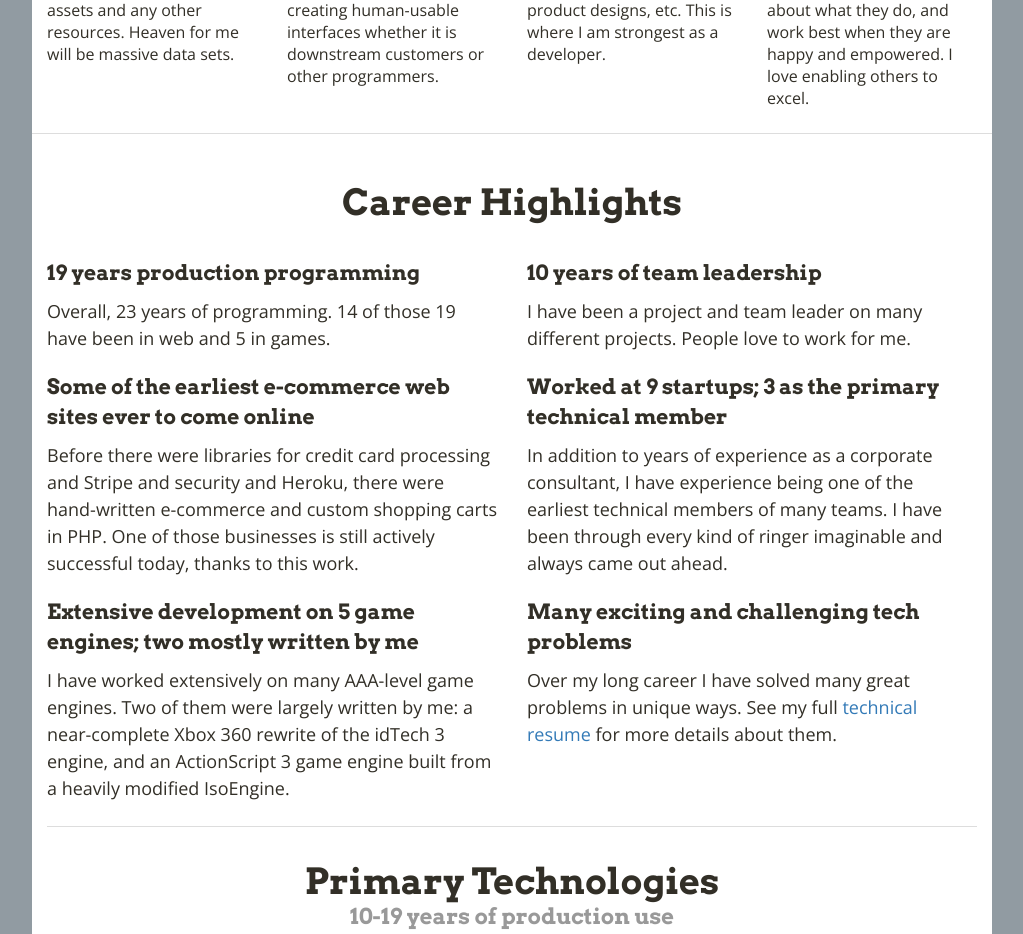
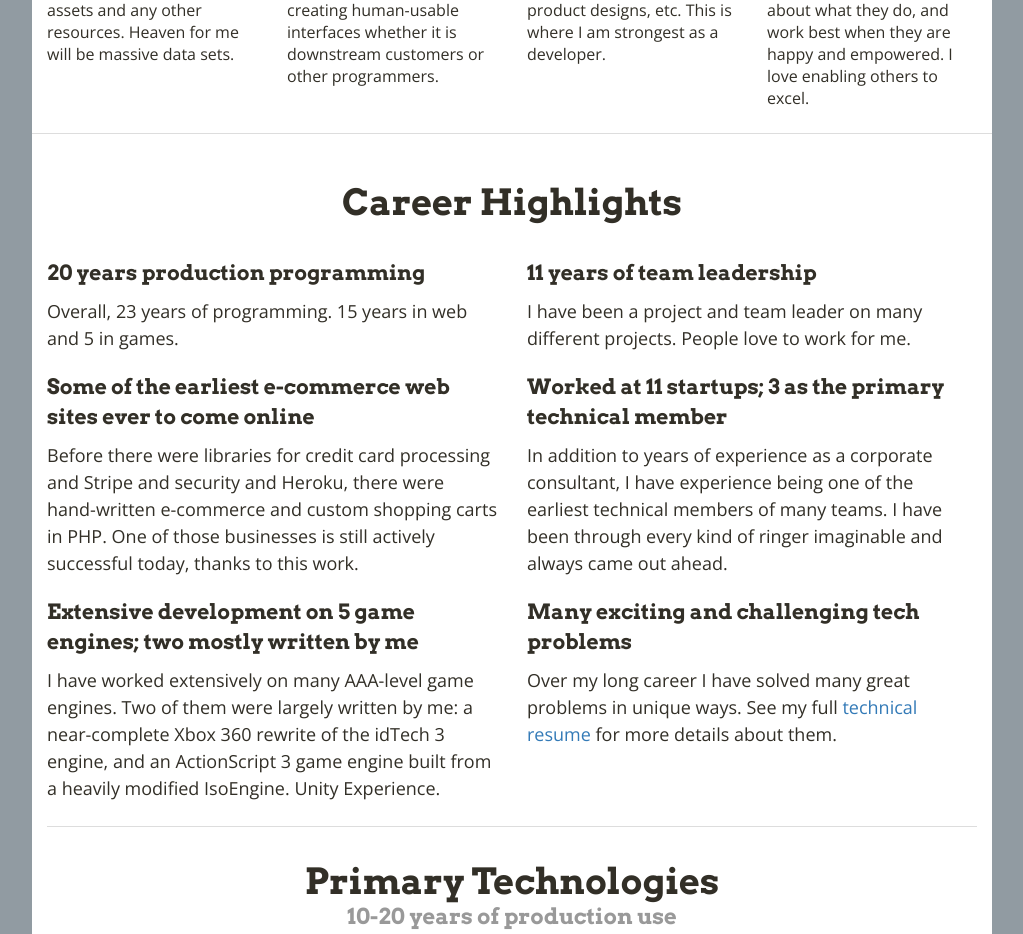
Before and after one commit to bbugh/bbugh.github.io-2015, a Jekyll site: the page built from index.html, in a window 1280 px wide and 1400 px high, scrolled down 1519 px, cut to the strip 0-934 px from the top of the window. Shown: the whole strip, without its empty margins (128-1151 px from the left). Built offline with Jekyll 4.4.1, drawn with Linux system fonts in a browser that asks for light colours; some of the changed text lies outside the part shown.

Commit message:
Updated dates

```diff
--- a/_config.yml
+++ b/_config.yml
@@ -2,9 +2,9 @@
 title: Brian Bugh
 email: contact@brianbugh.me
 description: > # this means to ignore newlines until "baseurl:"
-  Brian Bugh is a Systems Engineer with nineteen years of professional
-  programming experience in web and games, specialized in building the
-  foundation for platforms and teams, robust designs, and inspiring
+  Brian Bugh is a Systems Engineer with 20 years of professional
+  programming experience in web and games, I specialize in building the
+  foundation for platforms and teams, robust user experience, and inspiring
   leadership.
 baseurl: "" # the subpath of your site, e.g. /blog/
 url: "http://brianbugh.me" # the base hostname & protocol for your site
--- a/_includes/personal_info.html
+++ b/_includes/personal_info.html
@@ -9,9 +9,9 @@
     <img src="/images/facebookpreview.jpg" style="max-width:100%;border:5px solid white">
   </div>
   <div class="col-sm-6 content">
-  <p>Available for contract mentoring and business advising.
-  </p><p>Are you a funded startup or mid-sized companies solving exciting problems in social justice or environmental impact?</p>
+  <p>Are you a funded startup or mid-sized companies solving exciting problems?</p>
   <p>Contact me!</p>
+  <p>Also available for contract mentoring and business advising.</p>
   </div>
   <div class="col-sm-4">
     <div class="contact-method">
--- a/index.html
+++ b/index.html
@@ -14,10 +14,10 @@ id: intro
   <h1>BRIAN BUGH</h1>
   <p>— I am a —</p>
   <h2>Systems Engineer</h2>
-  <p class="lead">with <strong>nineteen years of professional programming experience</strong> in web and games. I specialize in building the foundation for platforms and teams, robust designs, and inspiring leadership.</p>
+  <p class="lead">with <strong>20 years of professional programming experience</strong> in web and games. I specialize in building the foundation for platforms and teams, robust product designs, and inspiring leadership.</p>
   <p>— and —</p>
   <p class="lead"><strong>I love to solve impossible problems.</strong></p>
-  <p class="lead">They can be in cutting edge web or games or robotic space mining or biotech or microfinance or embedded devices or energy hacking or something entirely new. If they think it can't be done, I want to be the one to do it.</p>
+  <p class="lead">Cutting edge web, games, robotic space mining, biotech, microfinance, embedded devices, energy hacking, or something entirely new. If they think it can't be done, I'll to be the one to do it.</p>
 </div>
 
 <div class="row row-divider">
@@ -66,22 +66,22 @@ id: intro
   <div class="row">
     <div class="col-sm-6">
 
-      <h2>19 years production programming</h2>
-      <p>Overall, 23 years of programming. 14 of those 19 have been in web and 5 in games.</p>
+      <h2>20 years production programming</h2>
+      <p>Overall, 23 years of programming. 15 years in web and 5 in games.</p>
 
       <h2>Some of the earliest e-commerce web sites ever to come online</h2>
       <p>Before there were libraries for credit card processing and Stripe and security and Heroku, there were hand-written e-commerce and custom shopping carts in PHP. One of those businesses is still actively successful today, thanks to this work.</p>
 
       <h2>Extensive development on 5 game engines; two mostly written by me</h2>
-      <p>I have worked extensively on many AAA-level game engines. Two of them were largely written by me: a near-complete Xbox 360 rewrite of the idTech 3 engine, and an ActionScript 3 game engine built from a heavily modified IsoEngine.</p>
+      <p>I have worked extensively on many AAA-level game engines. Two of them were largely written by me: a near-complete Xbox 360 rewrite of the idTech 3 engine, and an ActionScript 3 game engine built from a heavily modified IsoEngine. Unity Experience.</p>
 
     </div>
     <div class="col-sm-6">
 
-      <h2>10 years of team leadership</h2>
+      <h2>11 years of team leadership</h2>
       <p>I have been a project and team leader on many different projects. People love to work for me.</p>
 
-      <h2>Worked at 9 startups; 3 as the primary technical member</h2>
+      <h2>Worked at 11 startups; 3 as the primary technical member</h2>
       <p>In addition to years of experience as a corporate consultant, I have experience being one of the earliest technical members of many teams. I have been through every kind of ringer imaginable and always came out ahead.</p>
 
       <h2>Many exciting and challenging tech problems</h2>
@@ -95,7 +95,7 @@ id: intro
 <div class="row headline">
   <div class="col-sm-12">
     <h1>Primary Technologies</h1>
-    <p class="subheading">10-19 years of production use</p>
+    <p class="subheading">10-20 years of production use</p>
   </div>
 </div>
 
--- a/resume.html
+++ b/resume.html
@@ -21,11 +21,11 @@ id: resume
     <h2>About Me</h2>
   </div>
   <div class="col-sm-9 column-divider">
-    I am a Systems Engineer with nineteen years of professional programming experience in web and games. I specialize in building the foundation for platforms and teams, robust designs, and inspiring leadership.
+    I am a Systems Engineer with 20 years of professional programming experience in web and games. I specialize in building the foundation for platforms and teams, robust product designs, and inspiring leadership.
 
     I love to solve impossible problems.
 
-    They can be in cutting edge web or games or robotic space mining or biotech or microfinance or embedded devices or energy hacking or something entirely new. If they think it can't be done, I want to be the one to do it.
+    Cutting edge web, games, robotic space mining, biotech, microfinance, embedded devices, energy hacking, or something entirely new. If they think it can't be done, I'll to be the one to do it.
   </div>
 </div>
 
```
Also changed, not shown: about.html (deleted, +0 -158 lines).
